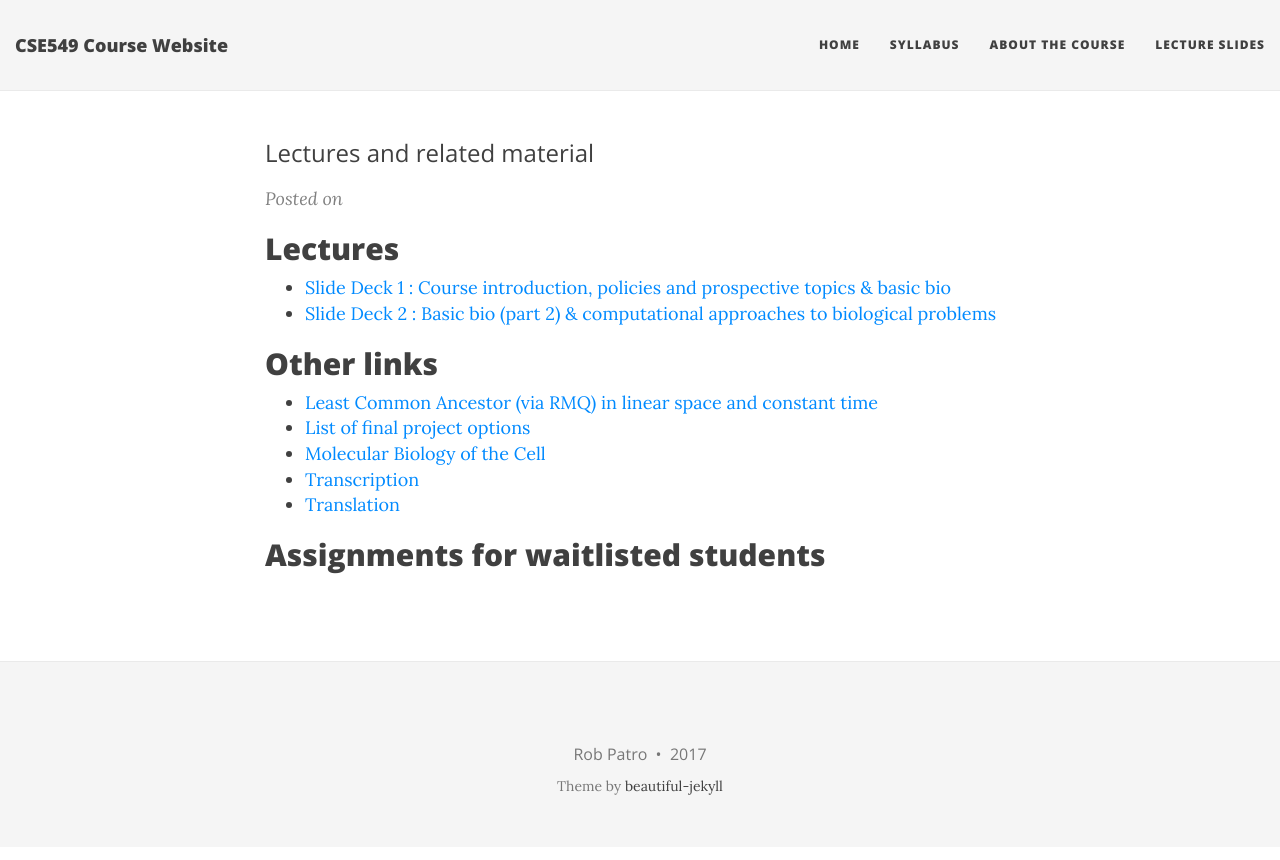
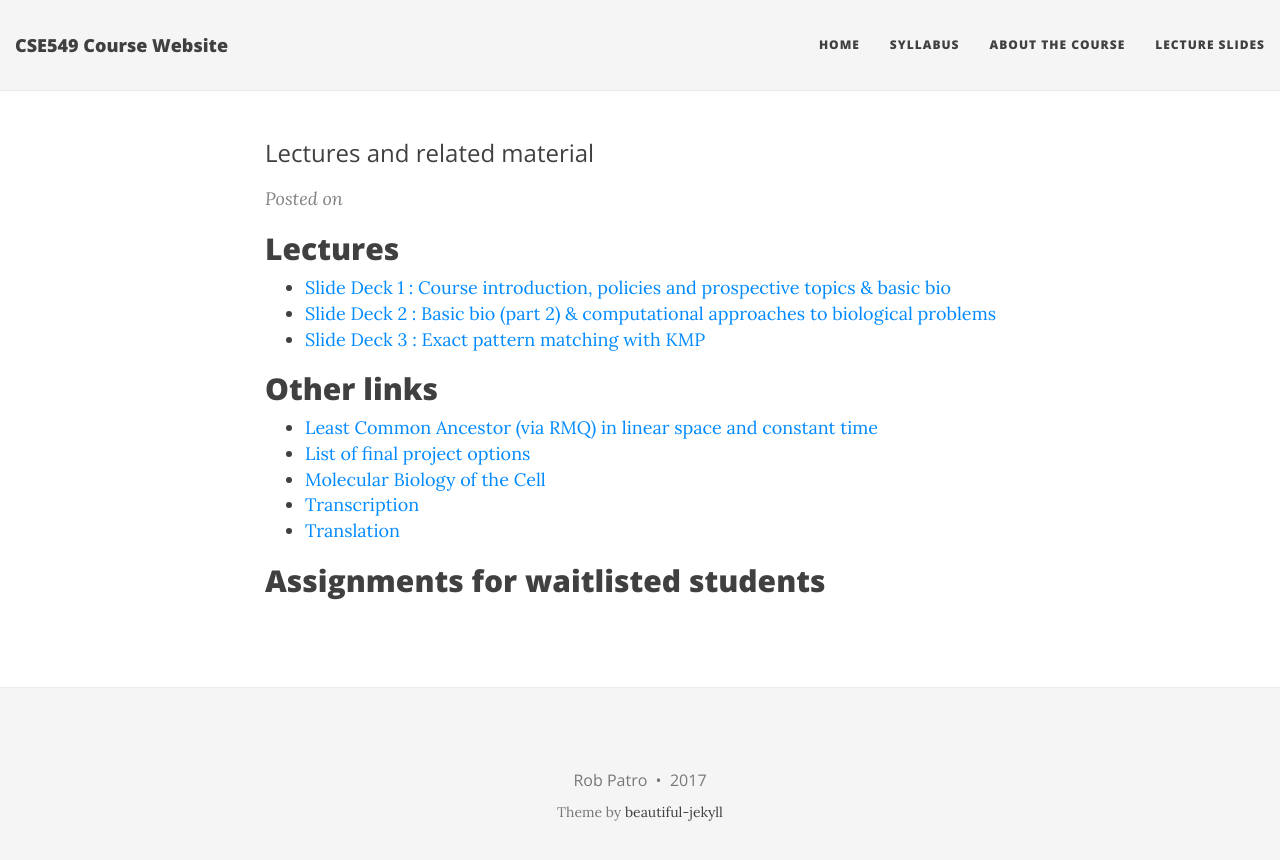
Before and after one commit to rob-p/CSE549F17, a Jekyll site: the page built from lectures.md, in a window 1280 px wide. Shown: the top 860 px of the page. Built offline with Jekyll 4.4.1, drawn with Linux system fonts in a browser that asks for light colours; nearby versions of some CDN libraries.

Commit message:
update lectures

```diff
--- a/lectures.md
+++ b/lectures.md
@@ -8,6 +8,7 @@ subtitle: Lectures and related material
 
  * [Slide Deck 1 : Course introduction, policies and prospective topics & basic bio][1]
  * [Slide Deck 2 : Basic bio (part 2) & computational approaches to biological problems][2]
+ * [Slide Deck 3 : Exact pattern matching with KMP][3]
 
 {::comment}
 
@@ -45,6 +46,7 @@ subtitle: Lectures and related material
 
 [1]:{{site.url}}/lectures/Lec01.pdf
 [2]:{{site.url}}/lectures/Lec02.pdf
+[3]:{{site.url}}/lectures/Lec03.pdf
 
 {::comment}
 [3]:{{site.url}}/lectures/Lec03.pdf
```
Also changed, not shown: 2 other files.
